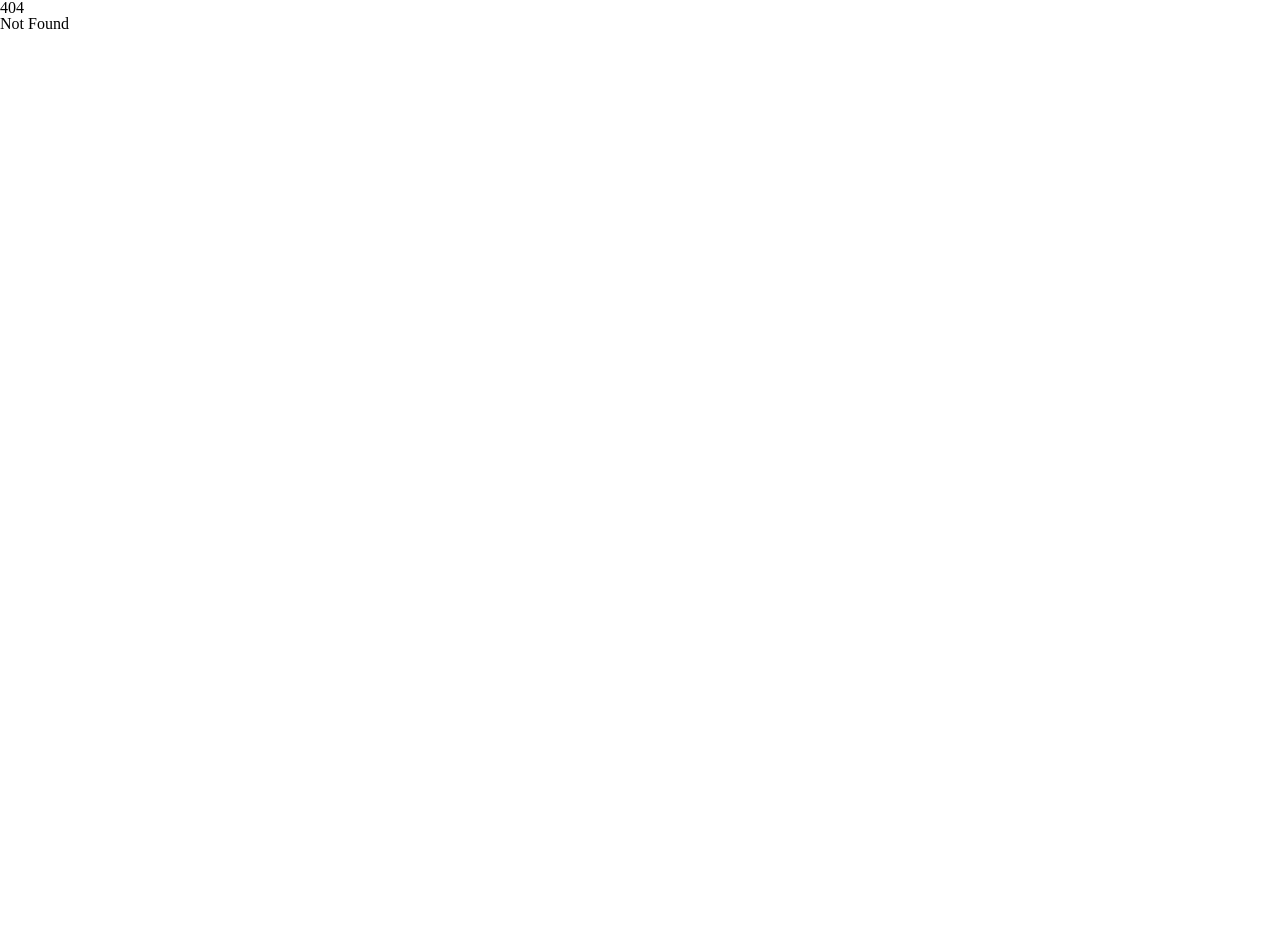
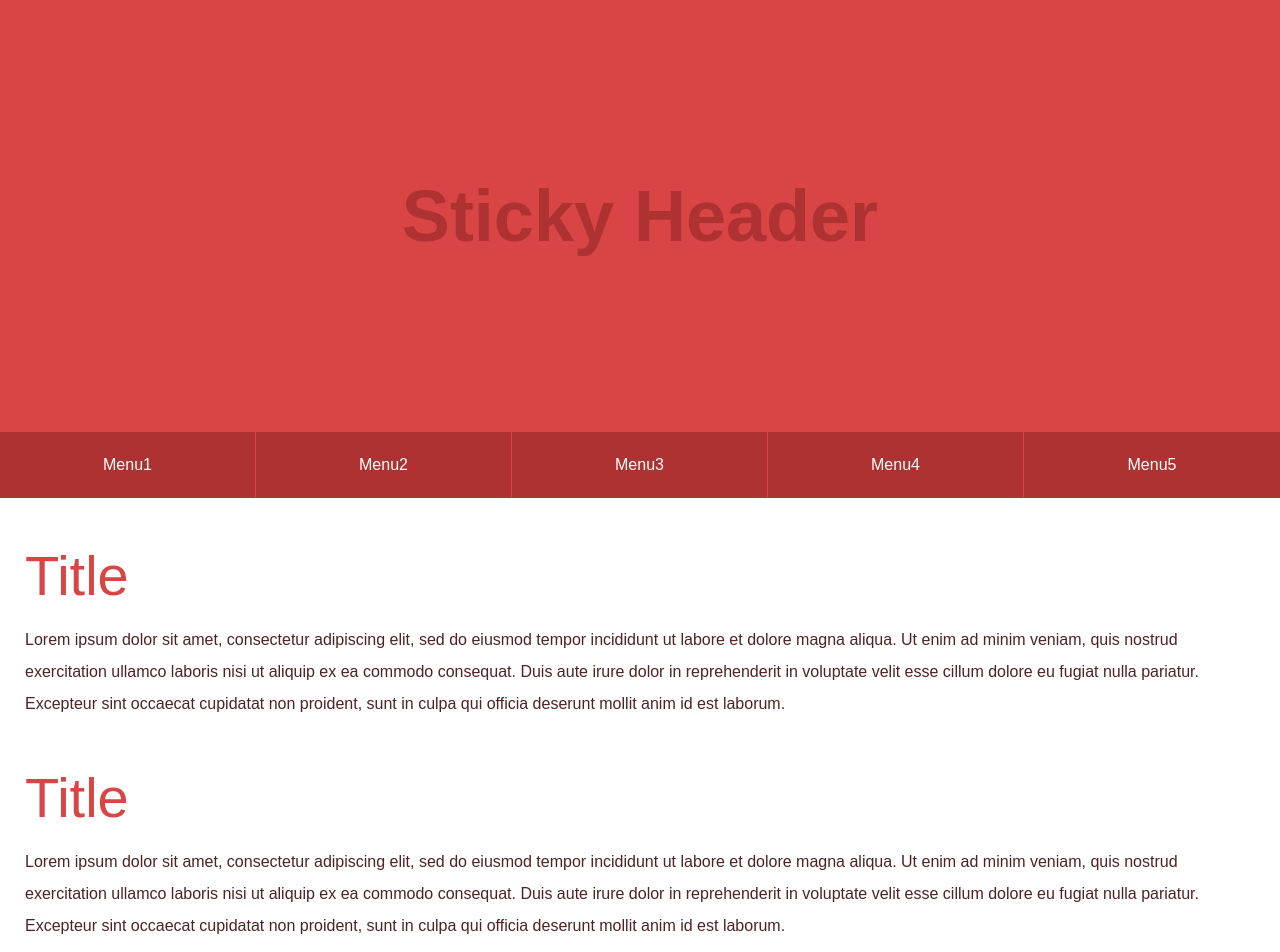
Before and after one commit to cxc421/svelte-practice, a SvelteKit app: page /20-sticky-header in a window 1280 px wide. Before the commit this address had no page. Shown: the top 952 px of the page. Before the commit the page ends 800 px from the top, so only its background shows below. Built offline with nearby package versions, Linux system fonts and the light colour scheme.

Commit message:
feat: add sticky header sample

```diff
--- a/src/routes/+page.svelte
+++ b/src/routes/+page.svelte
@@ -19,6 +19,7 @@
     { url: "/17-random-banner", title: "Random Banner" },
     { url: "/18-form-validation", title: "Form Validation" },
     { url: "/19-resize-header", title: "Resize Header" },
+    { url: "/20-sticky-header", title: "Sticky Header" },
   ];
 </script>
 
--- /dev/null
+++ b/src/routes/20-sticky-header/+page.svelte
@@ -0,0 +1,168 @@
+<script lang="ts">
+  import { onMount } from "svelte";
+
+  let nav: HTMLElement;
+  let scrollY = 0;
+  let navPos = 0;
+
+  onMount(() => {
+    const box = nav.getBoundingClientRect();
+    const docElem = document.documentElement;
+    navPos = box.top + window.scrollY - docElem.clientTop;
+
+    console.log({ bt: box.top, wsy: window.scrollY, ct: docElem.clientTop });
+  });
+</script>
+
+<svelte:window bind:scrollY />
+
+<div class="container">
+  <div id="wrapper">
+    <header>
+      <h1>Sticky Header</h1>
+    </header>
+    <nav bind:this={nav} style:position={scrollY > navPos ? "fixed" : "static"}>
+      <ul>
+        <li><a href="#1">Menu1</a></li>
+        <li><a href="#2">Menu2</a></li>
+        <li><a href="#3">Menu3</a></li>
+        <li><a href="#4">Menu4</a></li>
+        <li><a href="#5">Menu5</a></li>
+      </ul>
+    </nav>
+    <main>
+      <section>
+        <h1>Title</h1>
+        <p>
+          Lorem ipsum dolor sit amet, consectetur adipiscing elit, sed do
+          eiusmod tempor incididunt ut labore et dolore magna aliqua. Ut enim ad
+          minim veniam, quis nostrud exercitation ullamco laboris nisi ut
+          aliquip ex ea commodo consequat. Duis aute irure dolor in
+          reprehenderit in voluptate velit esse cillum dolore eu fugiat nulla
+          pariatur. Excepteur sint occaecat cupidatat non proident, sunt in
+          culpa qui officia deserunt mollit anim id est laborum.
+        </p>
+      </section>
+      <section>
+        <h1>Title</h1>
+        <p>
+          Lorem ipsum dolor sit amet, consectetur adipiscing elit, sed do
+          eiusmod tempor incididunt ut labore et dolore magna aliqua. Ut enim ad
+          minim veniam, quis nostrud exercitation ullamco laboris nisi ut
+          aliquip ex ea commodo consequat. Duis aute irure dolor in
+          reprehenderit in voluptate velit esse cillum dolore eu fugiat nulla
+          pariatur. Excepteur sint occaecat cupidatat non proident, sunt in
+          culpa qui officia deserunt mollit anim id est laborum.
+        </p>
+      </section>
+      <section>
+        <h1>Title</h1>
+        <p>
+          Lorem ipsum dolor sit amet, consectetur adipiscing elit, sed do
+          eiusmod tempor incididunt ut labore et dolore magna aliqua. Ut enim ad
+          minim veniam, quis nostrud exercitation ullamco laboris nisi ut
+          aliquip ex ea commodo consequat. Duis aute irure dolor in
+          reprehenderit in voluptate velit esse cillum dolore eu fugiat nulla
+          pariatur. Excepteur sint occaecat cupidatat non proident, sunt in
+          culpa qui officia deserunt mollit anim id est laborum.
+        </p>
+      </section>
+      <section>
+        <h1>Title</h1>
+        <p>
+          Lorem ipsum dolor sit amet, consectetur adipiscing elit, sed do
+          eiusmod tempor incididunt ut labore et dolore magna aliqua. Ut enim ad
+          minim veniam, quis nostrud exercitation ullamco laboris nisi ut
+          aliquip ex ea commodo consequat. Duis aute irure dolor in
+          reprehenderit in voluptate velit esse cillum dolore eu fugiat nulla
+          pariatur. Excepteur sint occaecat cupidatat non proident, sunt in
+          culpa qui officia deserunt mollit anim id est laborum.
+        </p>
+      </section>
+      <section>
+        <h1>Title</h1>
+        <p>
+          Lorem ipsum dolor sit amet, consectetur adipiscing elit, sed do
+          eiusmod tempor incididunt ut labore et dolore magna aliqua. Ut enim ad
+          minim veniam, quis nostrud exercitation ullamco laboris nisi ut
+          aliquip ex ea commodo consequat. Duis aute irure dolor in
+          reprehenderit in voluptate velit esse cillum dolore eu fugiat nulla
+          pariatur. Excepteur sint occaecat cupidatat non proident, sunt in
+          culpa qui officia deserunt mollit anim id est laborum.
+        </p>
+      </section>
+    </main>
+  </div>
+</div>
+
+<style>
+  .container {
+    font-family: Arial, sans-serif;
+    -webkit-font-smoothing: antialiased;
+
+    min-height: 100vh;
+    overflow: auto;
+  }
+
+  #wrapper {
+    min-width: 1000px;
+    margin: 0 auto;
+  }
+
+  header h1 {
+    text-align: center;
+    background: #d84544;
+    color: #ad3231;
+    padding: 180px 0;
+    font-size: 4.5em;
+    font-weight: bold;
+  }
+
+  nav {
+    width: 100%;
+    top: 0;
+    left: 0;
+  }
+
+  li {
+    float: left;
+    width: 20%;
+  }
+
+  li a {
+    text-align: center;
+    display: block;
+    text-decoration: none;
+    background: #ad3231;
+    padding: 25px 0;
+    color: #fff;
+    border-right: 1px solid #d84544;
+  }
+
+  li a:hover {
+    background: #98302f;
+  }
+
+  li:last-child a {
+    border-right: none;
+  }
+
+  main {
+    clear: both;
+    display: block;
+    padding: 50px 25px 20px;
+  }
+
+  section h1 {
+    font-size: 3.5em;
+    font-weight: normal;
+    margin-bottom: 20px;
+    color: #d84544;
+  }
+
+  p {
+    margin-bottom: 50px;
+    line-height: 2em;
+    color: #4e2322;
+  }
+</style>
```
